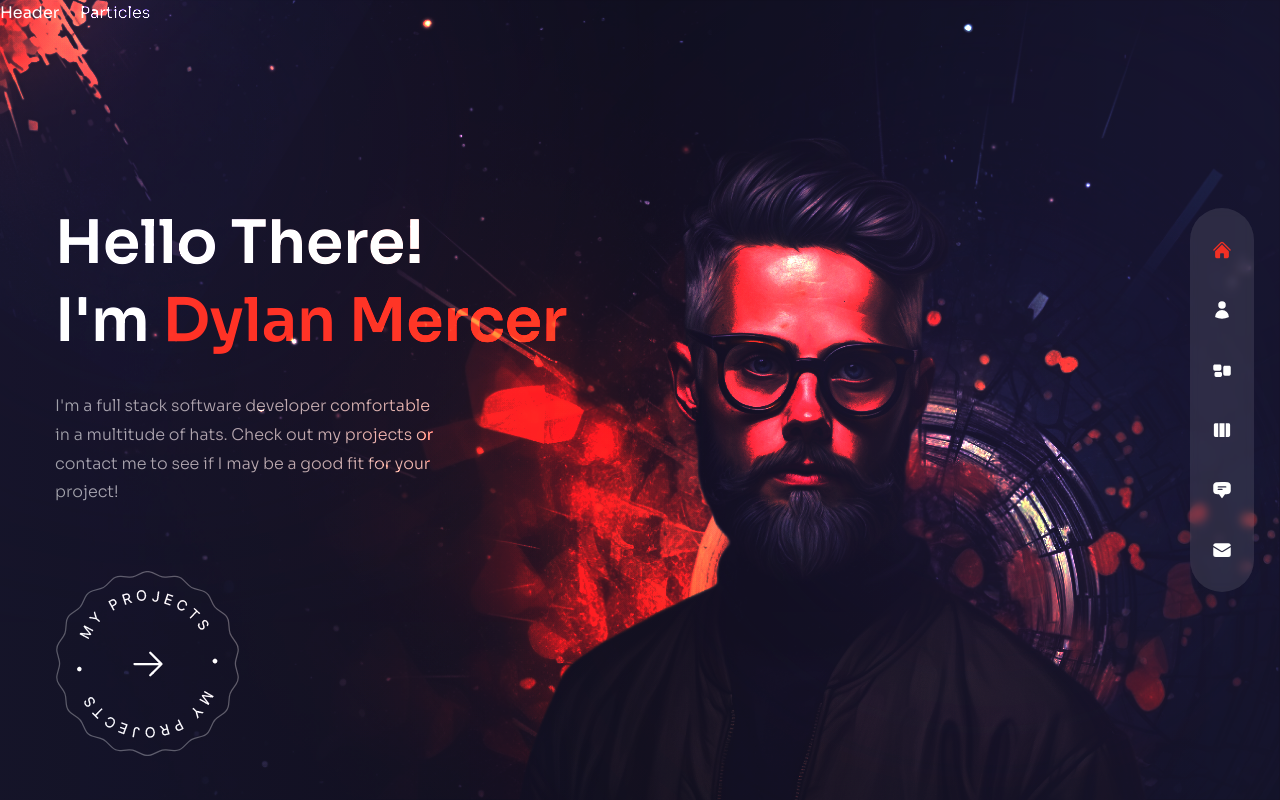
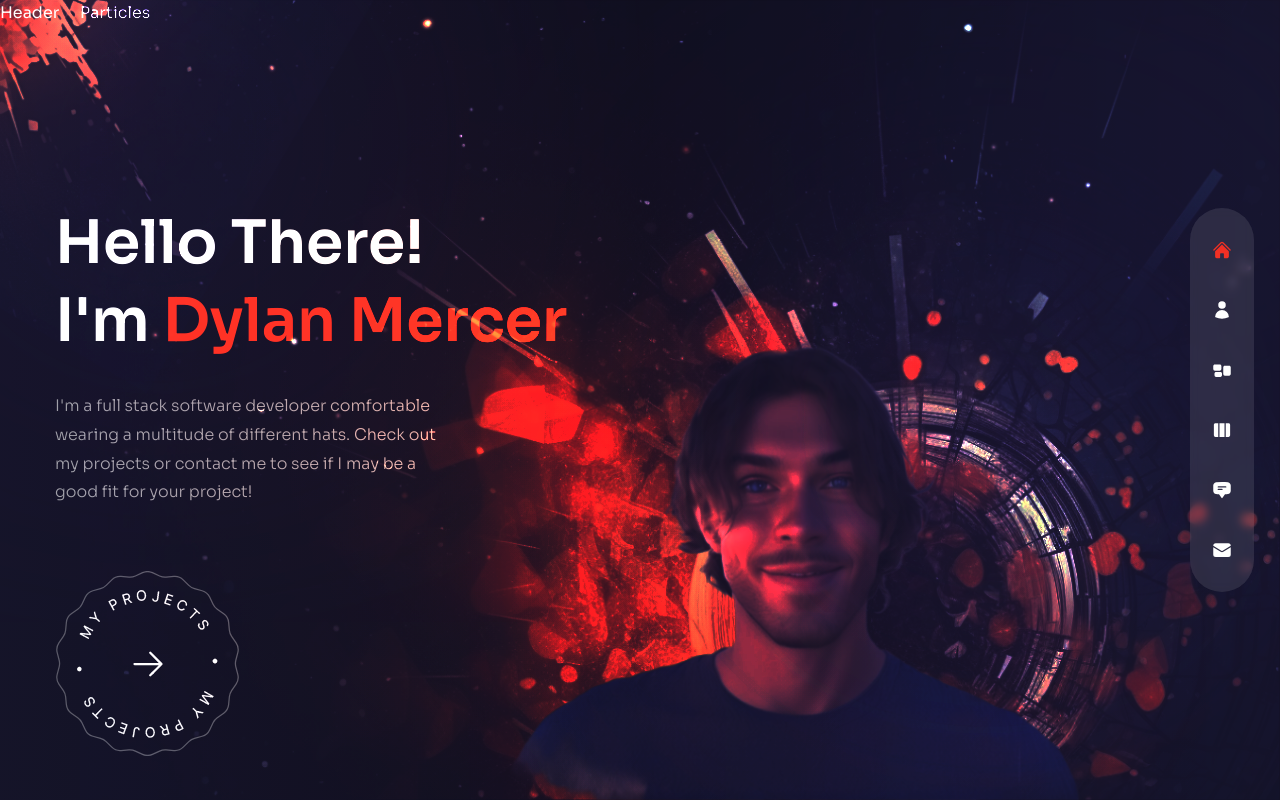
Before and after one commit to dmerc12/Portfolio, a Next.js app in the folder front-end/: page / in a window 1280 px wide. Built offline with nearby package versions, Linux system fonts and the light colour scheme.

Commit message:
updates avatar with that of my own

```diff
--- a/front-end/components/Avatar.js
+++ b/front-end/components/Avatar.js
@@ -3,7 +3,7 @@ import Image from 'next/image';
 const Avatar = () => {
   return (
     <div className='hidden xl:flex xl:max-w-none'>
-      <Image src={'/avatar.png'} width={737} height={678} alt='' className='translate-z-0 w-full h-full'/>
+      <Image src={'/my-avatar.png'} width={737} height={678} alt='' className='translate-z-0 w-full h-full'/>
     </div>
   );
 };
--- a/front-end/pages/index.js
+++ b/front-end/pages/index.js
@@ -11,7 +11,7 @@ const Home = () => {
       <div className='w-full h-full bg-gradient-to-r from-primary/10 via-black/30 to-black/10'>
         <div className='text-center flex flex-col justify-center xl:pt-40 xl:text-left h-full container mx-auto'>
           <motion.h1 variants={fadeIn('down', 0.2)} initial='hidden' animate='show' exit='hidden' className='h1'>Hello There! <br/> I'm <span className='text-accent'>Dylan Mercer</span></motion.h1>
-          <motion.p variants={fadeIn('down', 0.3)} initial='hidden' animate='show' exit='hidden' className='max-w-sm xl:max-w-lx mx-auto xl:mx-0 mb-10 xl:mb-16'>I'm a full stack software developer comfortable in a multitude of hats. Check out my projects or contact me to see if I may be a good fit for your project!</motion.p>
+          <motion.p variants={fadeIn('down', 0.3)} initial='hidden' animate='show' exit='hidden' className='max-w-sm xl:max-w-lx mx-auto xl:mx-0 mb-10 xl:mb-16'>I'm a full stack software developer comfortable wearing a multitude of different hats. Check out my projects or contact me to see if I may be a good fit for your project!</motion.p>
           <div className='flex justify-center xl:hidden relative'>
             <ProjectsBtn />
           </div>
```
Also changed, not shown: front-end/public/avatar.png (deleted), front-end/public/my-avatar.png (added).
